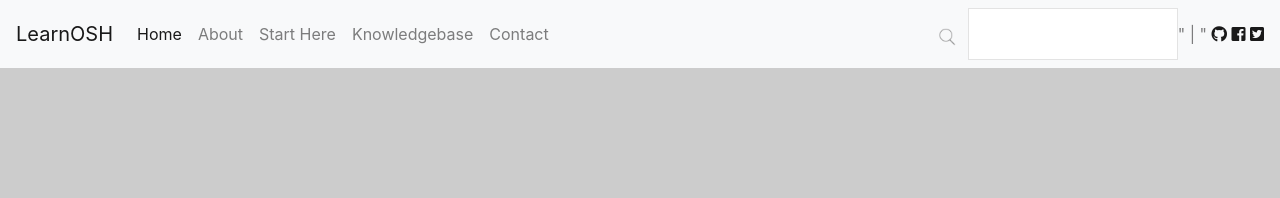
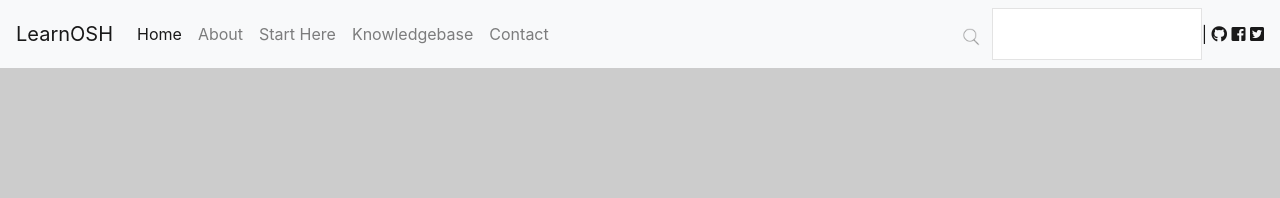
Before and after one commit to lee-perry/learnosh, a Jekyll site: the page built from index.html, in a window 1280 px wide. Shown: the top 198 px of the page. Built offline with Jekyll 4.4.1, drawn with Linux system fonts in a browser that asks for light colours; nearby versions of some CDN libraries.

Commit message:
Update menu.html

```diff
--- a/_includes/menu.html
+++ b/_includes/menu.html
@@ -36,7 +36,7 @@
 
 					</div>
 	 <span class="navbar-text">
-	" | "
+		 <a> | </a>
       <a href="https://github.com/lee-perry/learnosh" target="_blank"><i class="fab fa-github" aria-hidden="true"></i></a>
       <a href="https://facebook.com/learnosh" target="_blank"><i class="fab fa-facebook-square" ariahidden="true"></i></a>
       <a href="https://twitter.com/learnosh" target="_blank"><i class="fab fa-twitter-square" aria-hidden="true"></i></a>
```
